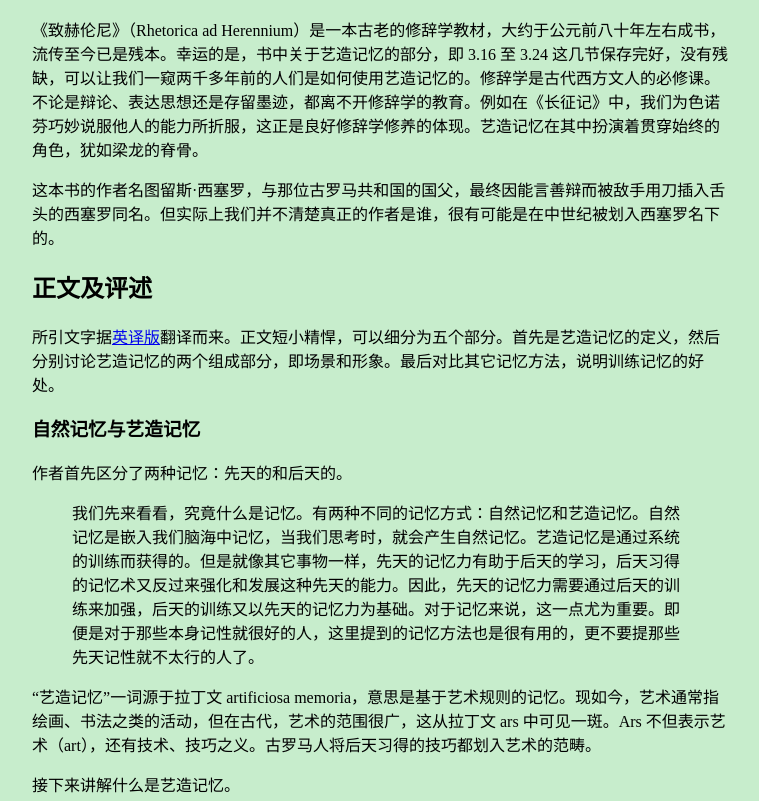
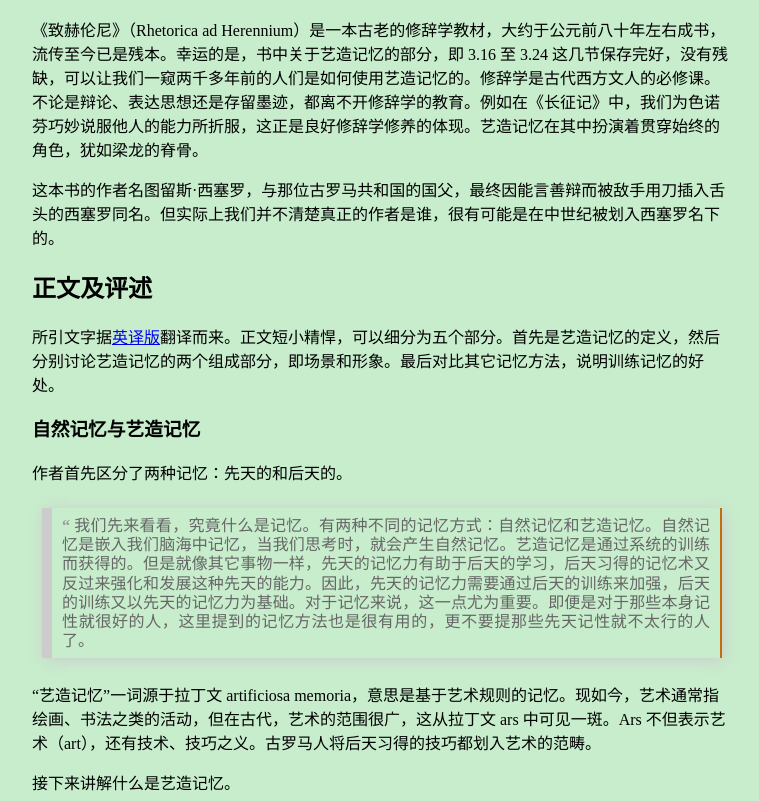
Before and after one commit to shuiruge/art-of-memory, a plain HTML site: page ch1.html in a window 1280 px wide. Shown: the part 151-952 px from the top of the page, without its empty margins (258-1017 px from the left). Drawn offline with Linux system fonts and the light colour scheme; a web font is replaced by a local one.

Commit message:
Add style for blockquote.

```diff
--- a/style.css
+++ b/style.css
@@ -37,6 +37,28 @@ strong {
 q, blockquote {
     font-family: "Han Kai", serif;
 }
+blockquote{
+    /*Font*/
+    line-height: 1.2em;
+    color: #666;
+    text-align: justify;
+
+    border-left: 10px solid #ccc;
+    border-right: 2px solid #c76c0c;
+    margin: 1.5em 10px;
+    padding: 0.5em 10px;
+
+    /*Box Shadow - (Optional)*/
+    -moz-box-shadow: 2px 2px 15px #ccc;
+    -webkit-box-shadow: 2px 2px 15px #ccc;
+    box-shadow: 2px 2px 15px #ccc;
+}
+blockquote::before{
+    content: "\201C";
+    font-family: serif;
+    font-weight: bold;
+    color: #999;
+}
 span.comment {
     font-size: 0.8em;
 }
```
